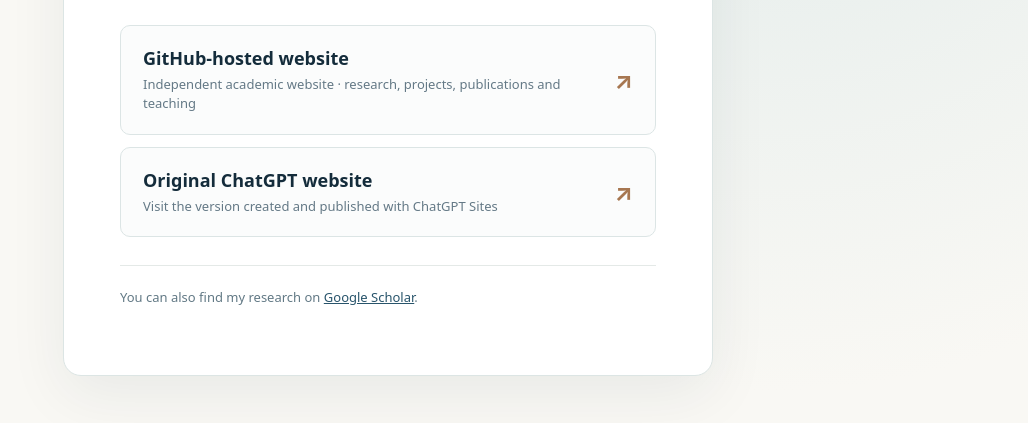
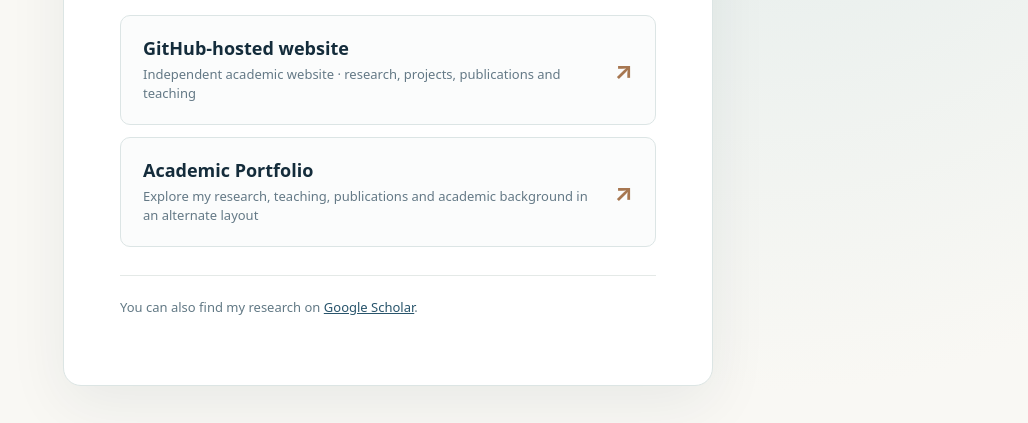
Before and after one commit to j-shah-7/j-shah-7, a plain HTML site: page choose.html in a window 1280 px wide. Shown: the part 377-800 px from the top of the page, without its empty margins (252-1280 px from the left). Drawn offline with Linux system fonts and the light colour scheme.

Commit message:
Rename academic portfolio option on website chooser

```diff
--- a/choose.html
+++ b/choose.html
@@ -35,7 +35,7 @@
       <div><strong>GitHub-hosted website</strong><span>Independent academic website · research, projects, publications and teaching</span></div><b class="arrow" aria-hidden="true">↗</b>
     </a>
     <a class="choice" href="https://jameela-computational-materials.fatheema.chatgpt.site/">
-      <div><strong>Original ChatGPT website</strong><span>Visit the version created and published with ChatGPT Sites</span></div><b class="arrow" aria-hidden="true">↗</b>
+      <div><strong>Academic Portfolio</strong><span>Explore my research, teaching, publications and academic background in an alternate layout</span></div><b class="arrow" aria-hidden="true">↗</b>
     </a>
     <p class="footer">You can also find my research on <a href="https://scholar.google.com/citations?user=cHxb59kAAAAJ&amp;hl=en">Google Scholar</a>.</p>
   </main>
```
